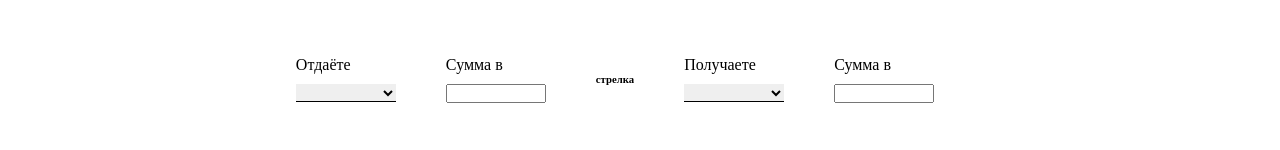
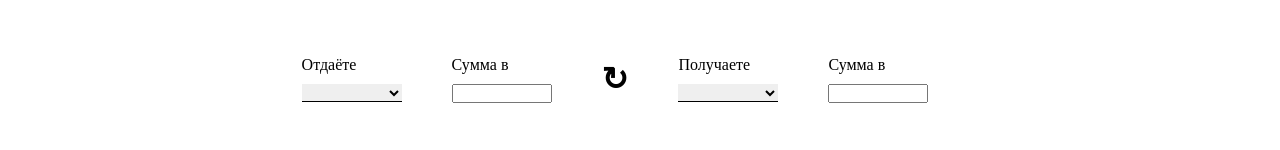
Before and after one commit to Darina837/test-project-vue, a Vue app: page /#/ in a window 1280 px wide. Shown: the part 363-513 px from the top of the page. Built offline with nearby package versions, Linux system fonts and the light colour scheme.

Commit message:
Add arrow with functional for currency exchange

```diff
--- a/src/components/ExchangerInputs.vue
+++ b/src/components/ExchangerInputs.vue
@@ -4,26 +4,26 @@
         <div id="exchanger">
             <div class="label-with-input">
                 <label for="select-to-give">{{ textGIVE }}</label>
-                <select id='select-to-give' :value="from" @change="setFrom">
+                <select id='select-to-give' v-model="from" @change="setFrom">
                     <option v-for="currency in arrayRatesFrom" :key="currency">{{ currency }}</option>
                 </select>
             </div>
             <div class="label-with-input">
-                <label for="input-count">{{ textCount }} {{ from }}</label>
-                <input type="number" id="input-count"  :value="inputAmountFrom" @change="setAmountFrom" />
+                <label for="input-count-from">{{ textCount }} {{ from }}</label>
+                <input type="number" id="input-count-from" v-model="inputAmountFrom" @input="setAmountFrom" />
             </div>
             <div>
-                <h6>стрелка</h6>
+                <h1 @click="change" id="change-button">↻</h1>
             </div>
             <div class="label-with-input">
                 <label for="select-to-get">{{ textGET }}</label>
-                <select id='select-to-get' :value="to" @change="setTo">
+                <select id='select-to-get' v-model="to" @change="setTo">
                     <option v-for="currency in arrayRatesTo" :key="currency">{{ currency }}</option>
                 </select>
             </div>
             <div class="label-with-input">
-                <label for="input-count">{{ textCount }} {{ to }}</label>
-                <input type="number" id="input-count" min="0" :value="inputAmountTo" @input="setAmountTo" />
+                <label for="input-count-to">{{ textCount }} {{ to }}</label>
+                <input type="number" id="input-count-to" v-model="inputAmountTo" @input="setAmountTo" />
             </div>
         </div>
         <button disabled>{{ textButton.toUpperCase() }}</button>
@@ -68,6 +68,9 @@ export default {
         },
         setAmountTo(e) {
             this.$store.commit('setAmountTo', e.target.value)
+        },
+        change() {
+            this.$store.commit('change');
         }
     },
     props: {
@@ -82,6 +85,13 @@ export default {
 </script>
 
 <style>
+#change-button {
+    cursor: pointer;
+    transition: all 0.5s ease-in-out;
+}
+#change-button:hover {
+    color: rgb(65, 67, 156);
+}
 #exchanger-wrapper {
     display: flex;
     flex-direction: column;
--- a/src/store/store.js
+++ b/src/store/store.js
@@ -49,7 +49,9 @@ export default new Vuex.Store({
         arrayRatesFrom: state => {
             let arr = [];
             for(let item of state.arrayRates) {
-                arr.push(item.name)
+                if(item.name !== state.to) {
+                    arr.push(item.name)
+                }
             }
             return arr;
         },
@@ -124,6 +126,11 @@ export default new Vuex.Store({
                     state.inputAmountFrom = newValue * element[prop];
                 }
             }
+        },
+        change: state => {
+            let tmp = state.from;
+            state.from = state.to;
+            state.to = tmp;
         }
     }
 })
```
